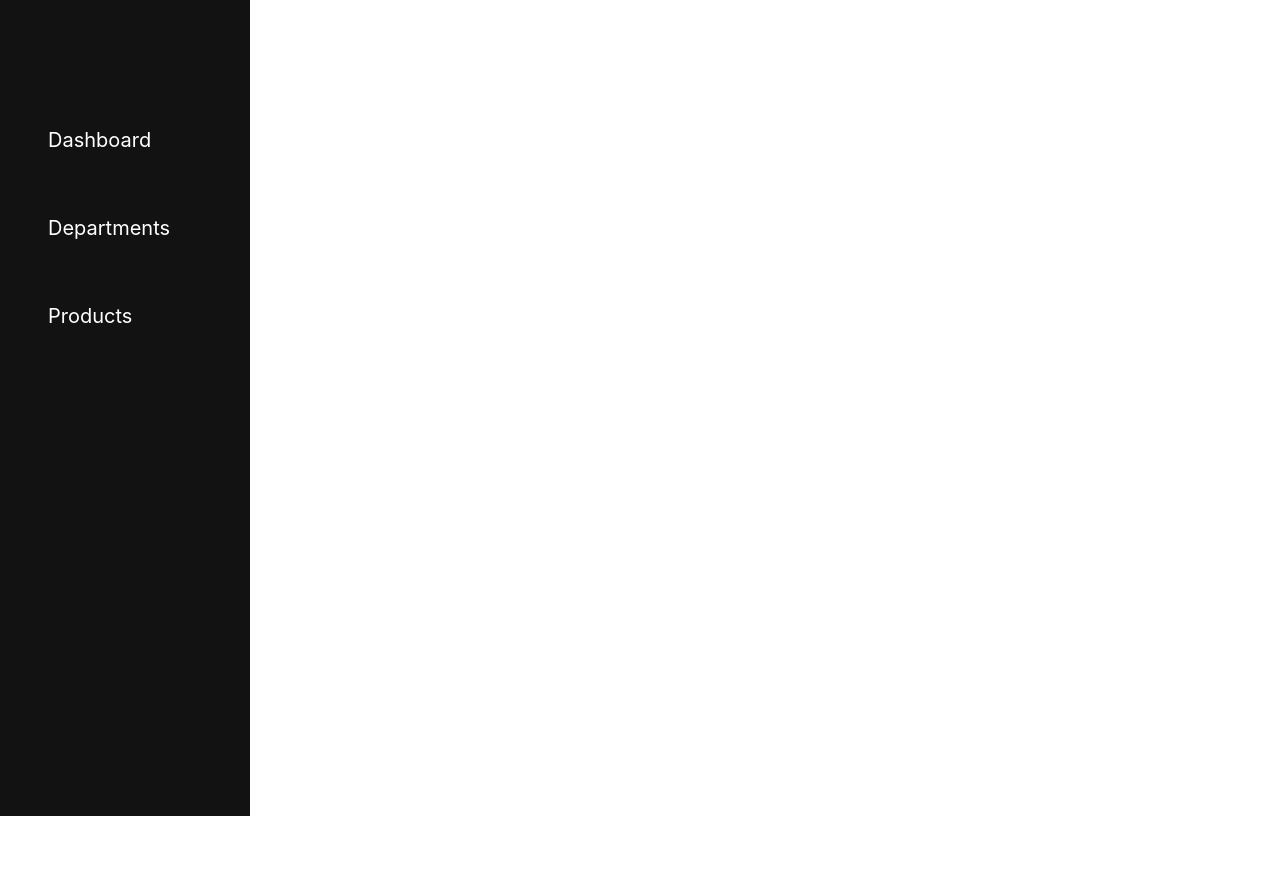
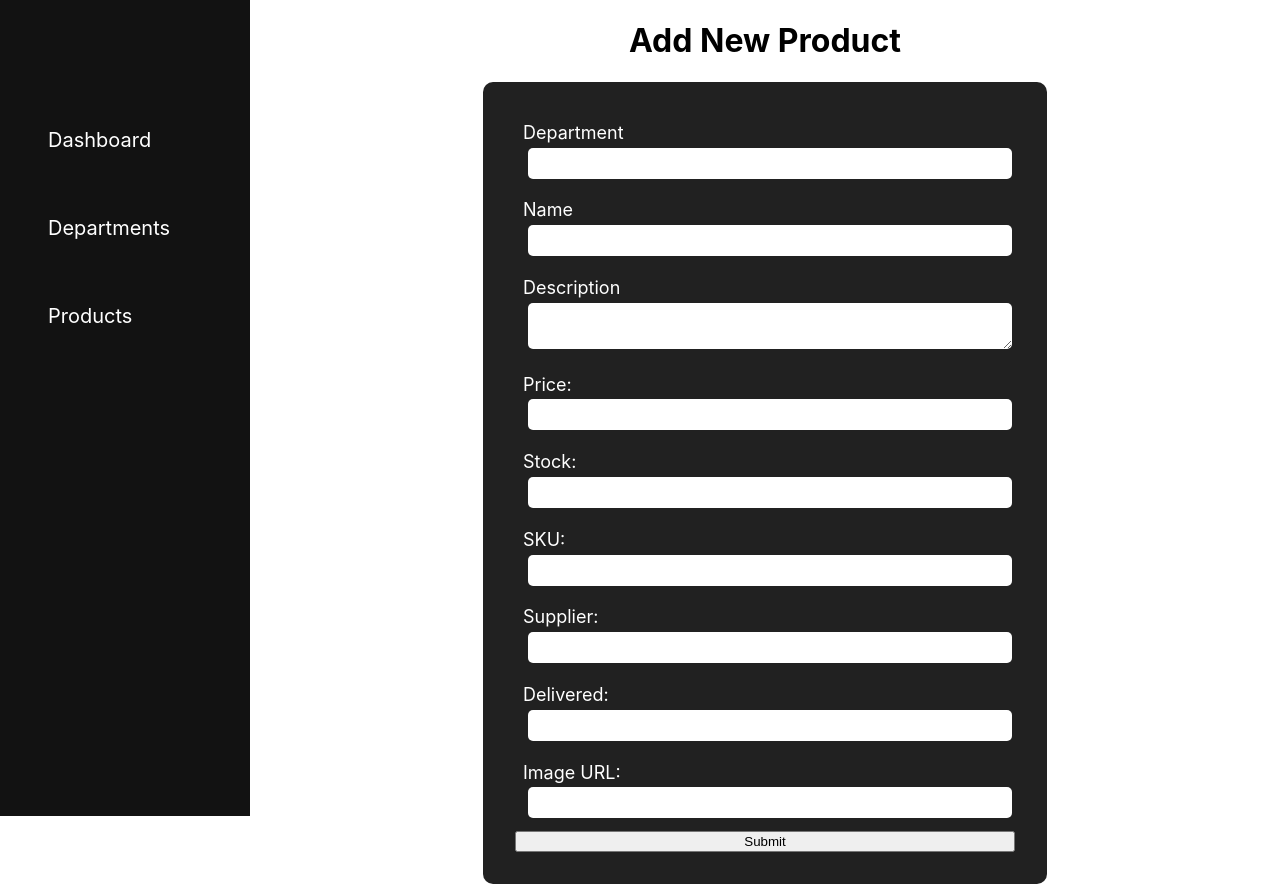
Before and after one commit to amulyaparab/inventory-management, a React (Create React App) app: page /productManagement in a window 1280 px wide. Before the commit the page ends 816 px from the top, so only its background shows below. Built offline with nearby package versions, Linux system fonts and the light colour scheme.

Commit message:
feat: products manager, sort and filter

```diff
--- a/src/App.js
+++ b/src/App.js
@@ -17,7 +17,7 @@ function App() {
           <Route path="/departments" element={<Departments />} />
           <Route path="/productListingPage" element={<ProductListing />} />
           <Route path="/productDetail/:productId" element={<ProductDetail />} />
-          <Route path="/productManagemnet" element={<ProductManagement />} />
+          <Route path="/productManagement" element={<ProductManagement />} />
         </Routes>
       </div>
     </div>
--- a/src/Contexts/ProductsProvider.js
+++ b/src/Contexts/ProductsProvider.js
@@ -10,6 +10,7 @@ export const ProductsProvider = ({ children }) => {
       case "FILTER_BY_DEPARTMENT":
         return {
           ...productsState,
+          currentDepartment: action.payload,
           filteredProducts: productsState.products.filter((product) =>
             action.payload === "All"
               ? product
@@ -17,6 +18,16 @@ export const ProductsProvider = ({ children }) => {
           ),
         };
       case "SORT_BY":
+        return {
+          ...productsState,
+          filteredProducts: productsState.filteredProducts.sort((a, b) => {
+            if (action.payload !== "sort") {
+              return action.payload === "name"
+                ? a.name.localeCompare(b.name)
+                : a[action.payload] - b[action.payload];
+            }
+          }),
+        };
       case "LOW_STOCK_ITEMS":
         return {
           ...productsState,
@@ -35,6 +46,7 @@ export const ProductsProvider = ({ children }) => {
     products: inventoryData,
     filteredProducts: inventoryData,
     areLowStockItems: false,
+    currentDepartment: "All",
   };
   const [productsState, productsDispatch] = useReducer(
     productsReducer,
--- a/src/Pages/Departments.js
+++ b/src/Pages/Departments.js
@@ -2,7 +2,7 @@ import { useNavigate } from "react-router-dom";
 import { useProducts } from "../Contexts/ProductsProvider";
 
 export const Departments = () => {
-  const { departments } = useProducts();
+  const { departments, productsDispatch } = useProducts();
   const navigate = useNavigate();
   return (
     <>
@@ -11,7 +11,13 @@ export const Departments = () => {
         {departments.map((department) => (
           <h2
             className="single-box"
-            // onClick={() => navigate(`/departments/${department}`)}
+            onClick={() => {
+              productsDispatch({
+                type: "FILTER_BY_DEPARTMENT",
+                payload: department,
+              });
+              navigate("/productListingPage");
+            }}
           >
             {department}
           </h2>
--- a/src/Pages/ProductListing.js
+++ b/src/Pages/ProductListing.js
@@ -8,6 +8,7 @@ export const ProductListing = () => {
     <>
       <h1>Products</h1>
       <select
+        value={productsState.currentDepartment}
         onChange={(event) =>
           productsDispatch({
             type: "FILTER_BY_DEPARTMENT",
@@ -32,11 +33,18 @@ export const ProductListing = () => {
         />
         Low Stock Items
       </label>
-      <select>
-        <option>Name</option>
-        <option>Price</option>
-        <option>Stock</option>
+
+      <select
+        onChange={(event) =>
+          productsDispatch({ type: "SORT_BY", payload: event.target.value })
+        }
+      >
+        <option value="sort">Sort By</option>
+        <option value="name">Name</option>
+        <option value="price">Price</option>
+        <option value="stock">Stock</option>
       </select>
+      <button onClick={() => navigate("/productManagement")}>New</button>
       {productsState?.filteredProducts.map(
         ({
           id,
--- a/src/Pages/ProductManagement.js
+++ b/src/Pages/ProductManagement.js
@@ -1,3 +1,47 @@
+import "./productManagement.css";
 export const ProductManagement = () => {
-  return <h1>ProductManagement</h1>;
+  return (
+    <>
+      <h1>Add New Product</h1>
+      <form className="new-product-form">
+        <label className="single-input">
+          Department
+          <input />
+        </label>
+        <label className="single-input">
+          Name
+          <input />
+        </label>
+        <label className="single-input">
+          Description
+          <textarea></textarea>
+        </label>{" "}
+        <label className="single-input">
+          Price:
+          <input />
+        </label>
+        <label className="single-input">
+          Stock:
+          <input />
+        </label>
+        <label className="single-input">
+          SKU:
+          <input />
+        </label>
+        <label className="single-input">
+          Supplier:
+          <input />
+        </label>
+        <label className="single-input">
+          Delivered:
+          <input />
+        </label>
+        <label className="single-input">
+          Image URL:
+          <input />
+        </label>
+        <button type="submit">Submit</button>
+      </form>
+    </>
+  );
 };
--- /dev/null
+++ b/src/Pages/productManagement.css
@@ -0,0 +1,23 @@
+.new-product-form {
+  display: flex;
+  flex-direction: column;
+  width: 500px;
+  margin: auto;
+  text-align: left;
+  padding: 2rem;
+  background-color: #212121;
+  color: white;
+  font-size: 18px;
+  border-radius: 10px;
+}
+.new-product-form input,
+textarea {
+  width: 100%;
+  margin: 0.3rem;
+  border-radius: 5px;
+  border: none;
+  padding: 0.5rem 0;
+}
+.single-input {
+  padding: 0.5rem;
+}
```
